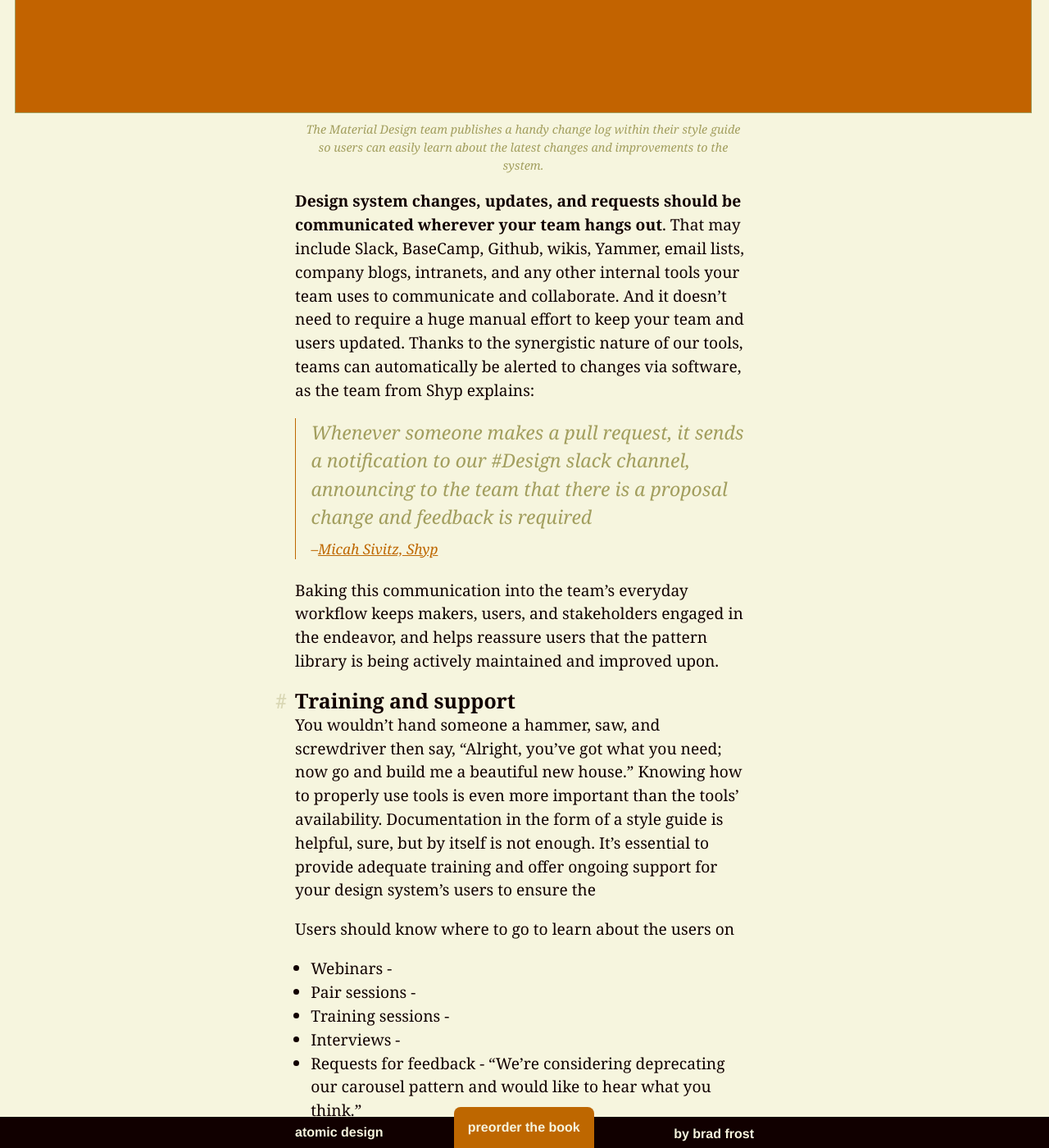
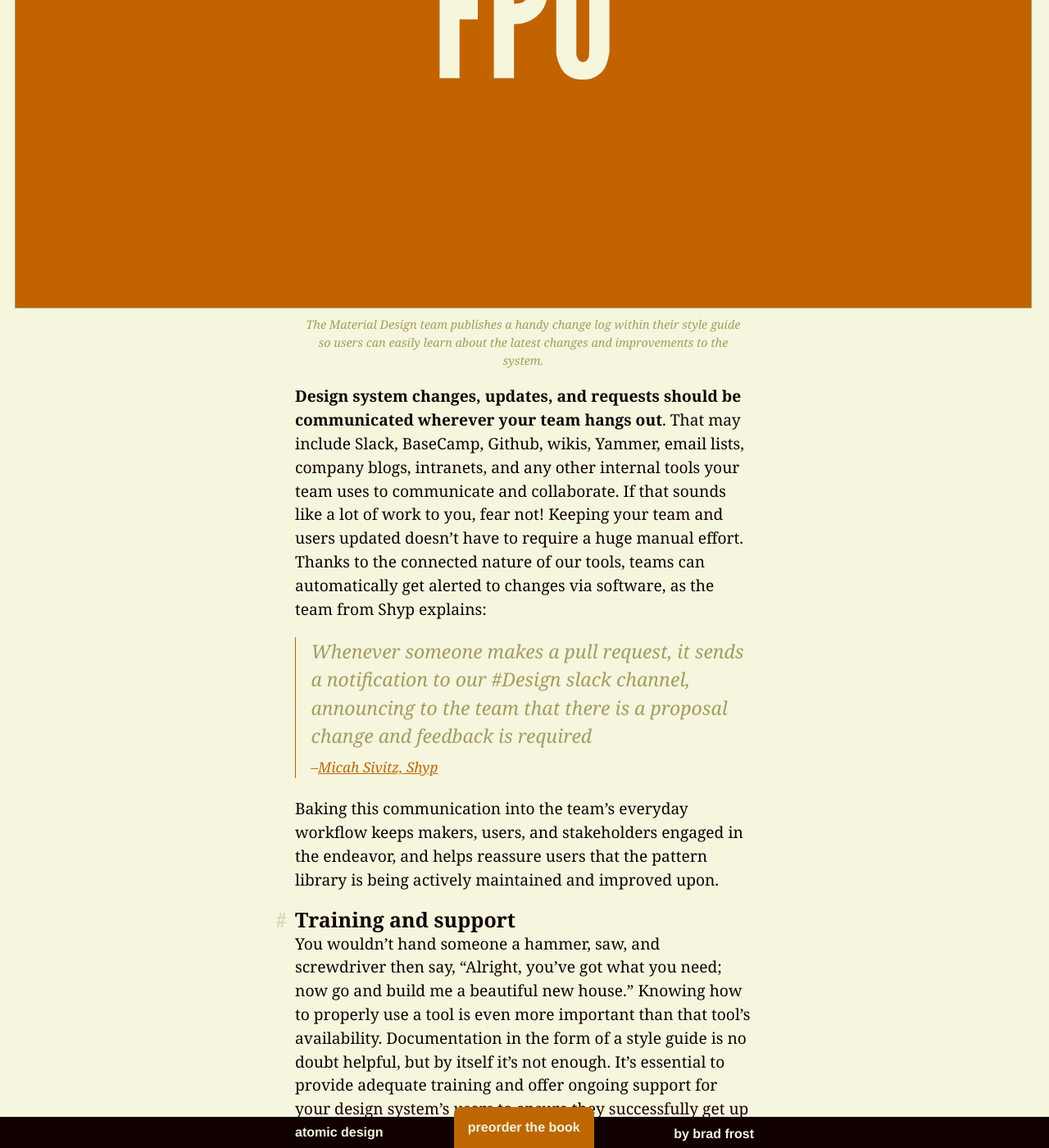
Before and after one commit to bradfrost/atomic-design, a Jekyll site: the page built from chapter-5.md, in a window 1280 px wide and 1400 px high, scrolled down 39033 px. Shown: the whole window at 82% size. Built offline with Jekyll 4.4.1, drawn with Linux system fonts in a browser that asks for light colours; some of the changed text lies outside the part shown.

Commit message:
Chapter 5 draft, update footer

```diff
--- a/_includes/footer.html
+++ b/_includes/footer.html
@@ -1,5 +1,5 @@
 <footer role="contentinfo">
-    &copy; 2015 Brad Frost
+    &copy; 2016 Brad Frost
 </footer>
 <script src="https://ajax.googleapis.com/ajax/libs/jquery/2.2.3/jquery.min.js"></script>
 <script src="/../js/link-headings.js"></script>
--- a/chapter-5.md
+++ b/chapter-5.md
@@ -110,7 +110,11 @@ They're likely right. It would be ideal if the entire organization adopted more
 
 {% include figure.html src="../images/fpo.png" caption="Design system makers and users" %}
 
-**The design system <em>makers</em> and design system <em>users</em> need to maintain a close working relationship** to ensure the patterns defined within the system serve the needs of the applications and all documentation is clear. **Makers provide a birds-eye perspective of the entire ecosystem the design system serves, while users provide an on-the-ground perspective focused on specific applications of the system**. Both perspectives are critical to the success of the design system, which is why it's so important for makers and users to have a healthy relationship that involves frequent communication and collaboration.
+**The design system <em>makers</em> and design system <em>users</em> need to maintain a close working relationship** to ensure the patterns defined within the system serve the needs of the applications and all documentation is clear. **Makers provide a birds-eye perspective of the entire ecosystem the design system serves, while users provide an on-the-ground perspective focused on specific applications of the system**. Jina Bolton of Salesforce sums the relationship between makers and users quite nicely:
+
+> The Design System informs our Product Design.Our Product Design informs the Design System. <cite><a href="https://medium.com/salesforce-ux/the-salesforce-team-model-for-scaling-a-design-system-d89c2a2d404b">Jina Bolton, Salesforce</a>
+
+Both perspectives are critical to the success of the design system, which is why it's so important for makers and users to have a healthy relationship that involves frequent communication and collaboration.
 
 #### Who are the design system makers?
 Who updates the design system? Who approves changes? Who interfaces with the users of the design system to make sure it's addressing their needs? Who gets to decide which patterns stay, go, or need tweaked?
@@ -314,28 +318,35 @@ Having a home base for all these materials is a great idea, and keeping them adj
 
 {% include figure.html src="../images/fpo.png" caption="The Material Design team publishes a handy change log within their style guide so users can easily learn about the latest changes and improvements to the system." %}
 
-**Design system changes, updates, and requests should be communicated wherever your team hangs out**. That may include Slack, BaseCamp, Github, wikis, Yammer, email lists, company blogs, intranets, and any other internal tools your team uses to communicate and collaborate. And it doesn't need to require a huge manual effort to keep your team and users updated. Thanks to the synergistic nature of our tools, teams can automatically be alerted to changes via software, as the team from Shyp explains:
+**Design system changes, updates, and requests should be communicated wherever your team hangs out**. That may include Slack, BaseCamp, Github, wikis, Yammer, email lists, company blogs, intranets, and any other internal tools your team uses to communicate and collaborate. If that sounds like a lot of work to you, fear not! Keeping your team and users updated doesn't have to require a huge manual effort. Thanks to the connected nature of our tools, teams can automatically get alerted to changes via software, as the team from Shyp explains:
 
 > Whenever someone makes a pull request, it sends a notification to our #Design slack channel, announcing to the team that there is a proposal change and feedback is required <cite><a href="https://medium.com/shyp-design/managing-style-guides-at-shyp-c217116c8126">Micah Sivitz, Shyp</a>
 
 Baking this communication into the team's everyday workflow keeps makers, users, and stakeholders engaged in the endeavor, and helps reassure users that the pattern library is being actively maintained and improved upon.
 
 #### Training and support
-You wouldn't hand someone a hammer, saw, and screwdriver then say, "Alright, you've got what you need; now go and build me a beautiful new house." Knowing how to properly use tools is even more important than the tools' availability. Documentation in the form of a style guide is helpful, sure, but by itself is not enough. It's essential to provide adequate training and offer ongoing support for your design system's users to ensure the
+You wouldn't hand someone a hammer, saw, and screwdriver then say, "Alright, you've got what you need; now go and build me a beautiful new house." Knowing how to properly use a tool is even more important than that tool's availability. Documentation in the form of a style guide is no doubt helpful, but by itself it's not enough. It's essential to provide adequate training and offer ongoing support for your design system's users to ensure they successfully get up and running with the toolkit and continue to create great work with it.
 
-Users should know where to go to learn about the users on
+Training users on how to work with the design system can take many forms, including:
 
-- Webinars -
+- Training sessions -
+- **Webinars** - if in-person training isn't feasible, webinars that users can tune into
 - Pair sessions -
-- Training sessions -
-- Interviews -
-- Requests for feedback - "We're considering deprecating our carousel pattern and would like to hear what you think."
-- Surveys - "On a scale from 1-5, how useful is the pattern documentation?"
-- Regular State of the Union meetings anyone can join. Record these sessions and post them somewhere.
+- Tutorials -
+- **Onboarding** - A great way of
 
-- **Issues** - JIRA and Github Issues are great tools to
+And users need to know there's a support system there to answer any questions, listen to their needs, address bugs,.
+
+- **Issue trackers** - Tools like JIRA and Github Issues are great  for users and makers to . Make it obvious
 - **Regular office hours** -
 - **Forums** -
+
+Lastly, it's important for users' needs and concerns are being met. Feature requests.
+
+- **Interviews** - Talking to users about their design system experience in
+- **Requests for feedback** - "We're considering deprecating our carousel pattern and would like to hear what you think."
+- **Surveys** - "On a scale from 1-5, how useful is the pattern documentation?"
+- **Regular state of the union meetings** anyone can join. Record these sessions and post them somewhere.
 
 
 ### Make it public.
```
Also changed, not shown: 14 other files.
